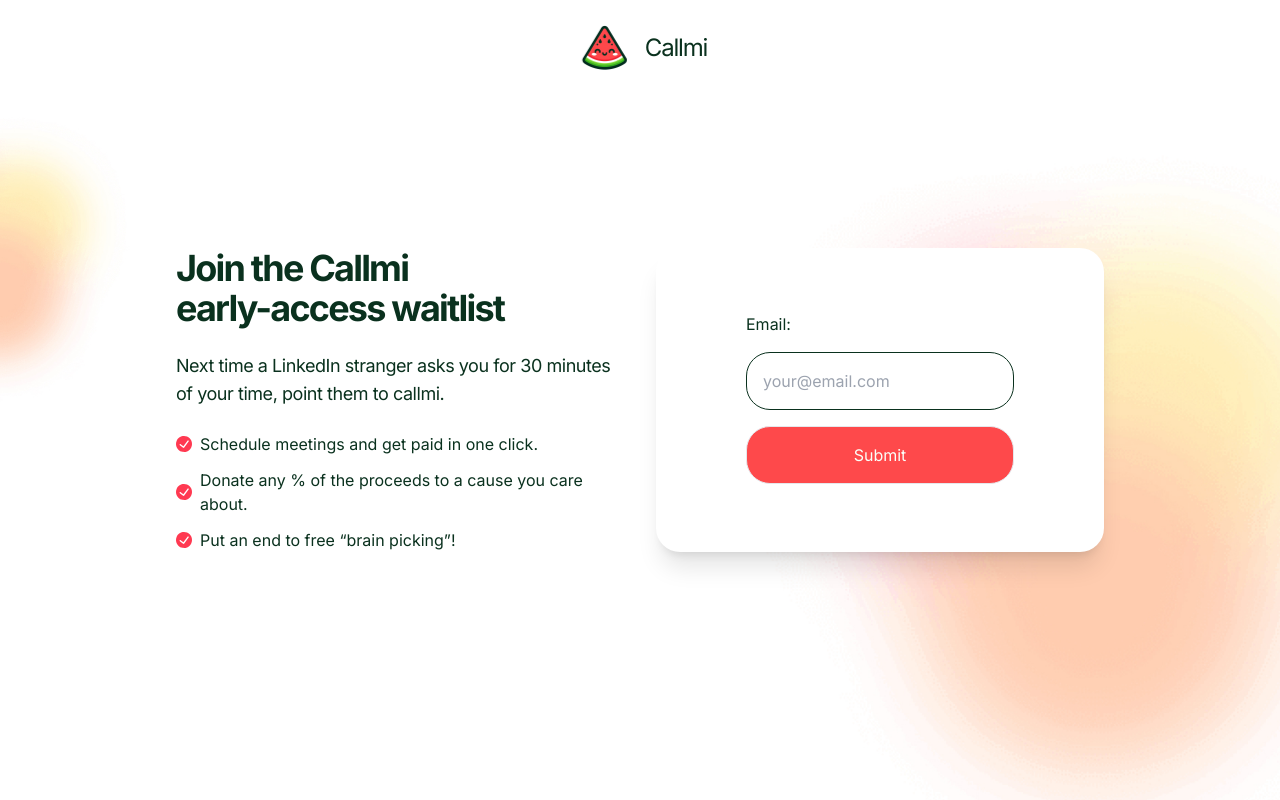
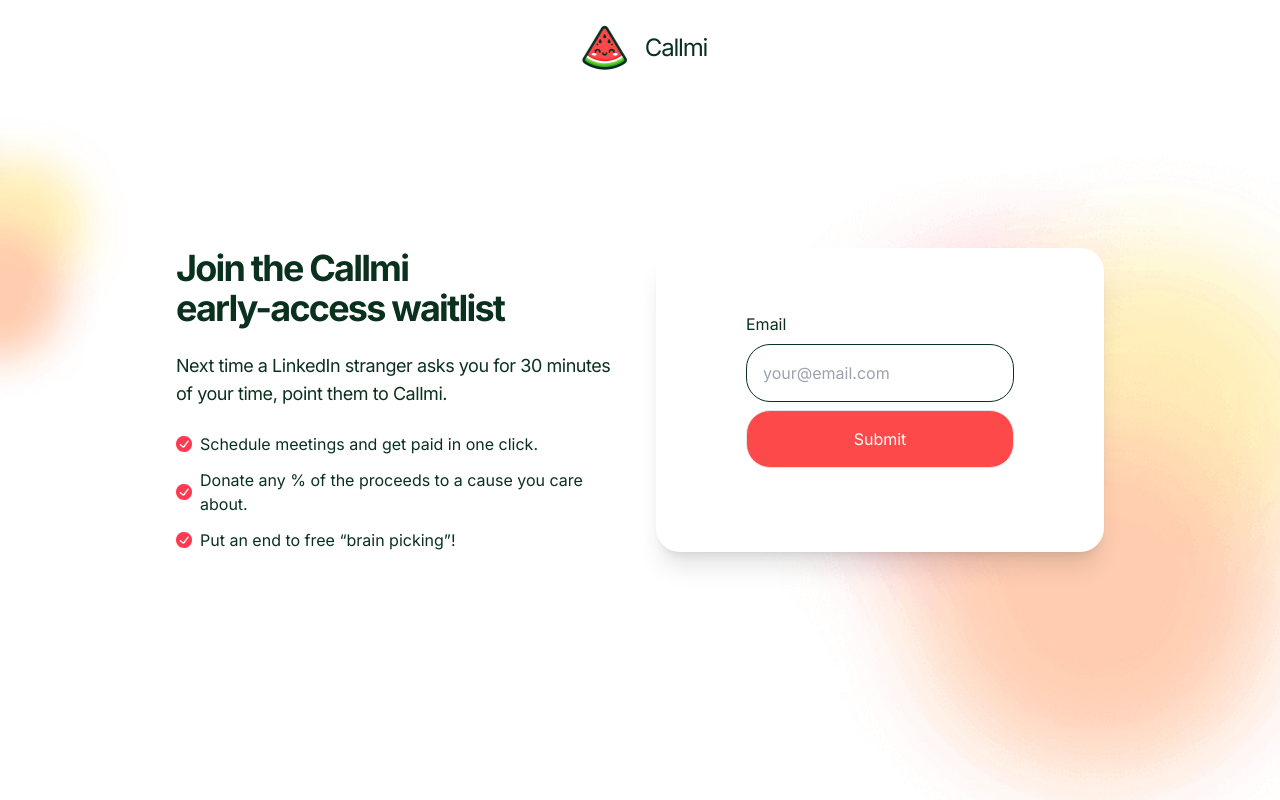
Before and after one commit to mo-shawa/callmi, a Next.js app: page / in a window 1280 px wide. Built offline with nearby package versions, Linux system fonts and the light colour scheme.

Commit message:
error handling server actions

```diff
--- /dev/null
+++ b/src/actions.ts
@@ -0,0 +1,21 @@
+'use server'
+
+export async function subscribe(data: FormData) {
+  try {
+    const email = data.get('email')
+
+    if (!email) {
+      throw new Error('Email is required')
+    }
+
+    return {
+      status: 200,
+      body: { message: 'Success!' },
+    }
+  } catch (error) {
+    return {
+      status: 400,
+      body: { error: 'Something went wrong.. Please try again in a moment.' },
+    }
+  }
+}
--- a/src/app/page.tsx
+++ b/src/app/page.tsx
@@ -24,7 +24,7 @@
           </h1>
           <p className="text-lg">
             Next time a LinkedIn stranger asks you for 30 minutes of your time,
-            point them to callmi.
+            point them to Callmi.
           </p>
           <ul className="flex flex-col gap-3">
             <li className="flex gap-2">
--- a/src/components/EmailForm.tsx
+++ b/src/components/EmailForm.tsx
@@ -2,14 +2,24 @@
 import React, { useState } from 'react'
 import Image from 'next/image'
 import { AnimationProps, motion } from 'framer-motion'
+import { subscribe } from '@/actions'
+
 export default function EmailForm() {
-  const [email, setEmail] = useState('')
   const [submitted, setSubmitted] = useState(false)
+  const [error, setError] = useState('')
 
-  const handleSubmit = (e: React.FormEvent<HTMLFormElement>) => {
-    e.preventDefault()
-    console.log(email)
+  const clientAction = async (data: FormData) => {
+    const res = await subscribe(data)
+
+    console.log({ res })
+
+    if (res.status === 200) {
       setSubmitted(true)
+    }
+
+    if (res.status === 400) {
+      setError(res.body.error!)
+    }
   }
 
   if (submitted)
@@ -35,22 +45,22 @@
     )
 
   return (
+    <motion.div layout className="max-w-min">
       <motion.form
+        layout
         variants={formVariants}
         initial="hidden"
         animate="visible"
-      className="flex flex-col gap-4"
-      onSubmit={handleSubmit}
+        className="flex flex-col justify-center gap-2"
+        action={clientAction}
       >
-      <label htmlFor="email">Email:</label>
+        <label htmlFor="email">Email</label>
         <input
           className="border-dark rounded-3xl border p-4"
           type="email"
+          name="email"
           placeholder="your@email.com"
           required
-        id="email"
-        value={email}
-        onChange={(e) => setEmail(e.target.value)}
         />
         <button
           className="bg-primary text-light rounded-3xl border py-4"
@@ -59,6 +69,12 @@
           Submit
         </button>
       </motion.form>
+      {error && (
+        <motion.small {...fadeInProps} className=" text-red-500">
+          {error}
+        </motion.small>
+      )}
+    </motion.div>
   )
 }
 
@@ -76,3 +92,9 @@
     transition: { type: 'spring', bounce: 0.55 },
   },
 }
+
+const fadeInProps = {
+  initial: { opacity: 0 },
+  animate: { opacity: 1 },
+  transition: { delay: 0.5 },
+}
```
Lines whose indentation alone changed are shown as unchanged.
